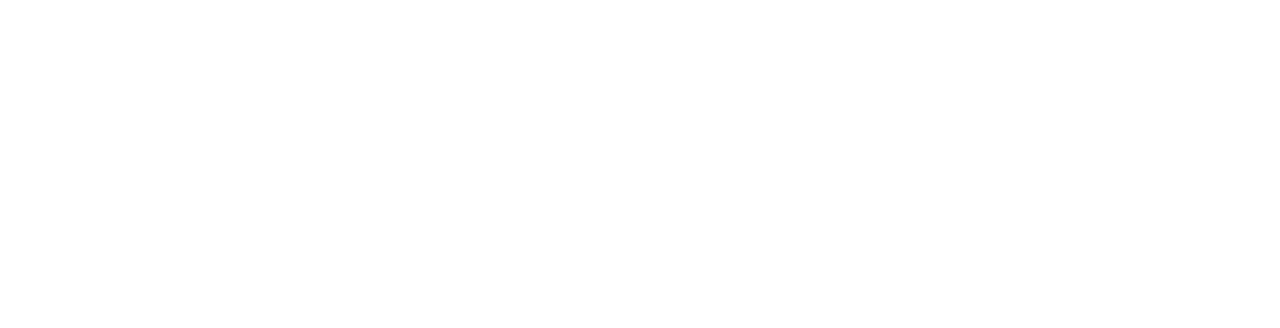
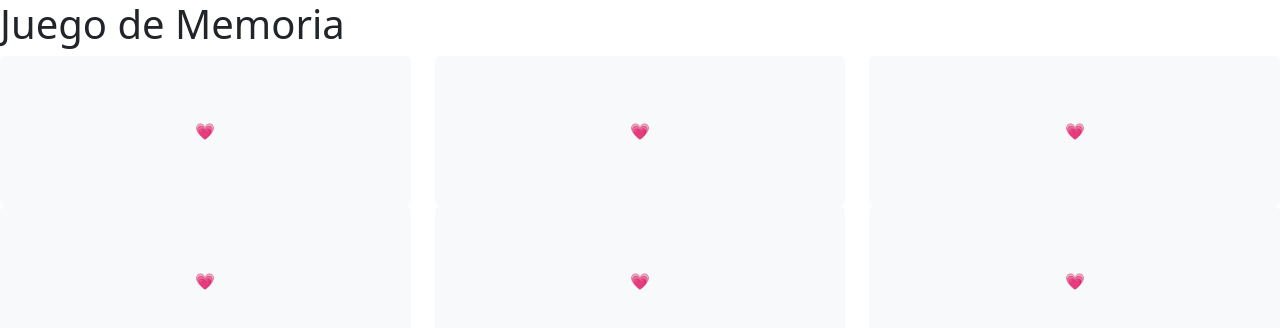
Before and after one commit to ulima-pw/2024-0_2-memoria_react, a React (Create React App) app: page / in a window 1280 px wide. Shown: the top 328 px of the page. Built offline with nearby package versions, Linux system fonts and the light colour scheme.

Commit message:
UI terminada

```diff
--- a/package.json
+++ b/package.json
@@ -6,6 +6,7 @@
     "@testing-library/jest-dom": "^5.17.0",
     "@testing-library/react": "^13.4.0",
     "@testing-library/user-event": "^13.5.0",
+    "bootstrap": "^5.3.2",
     "react": "^18.2.0",
     "react-dom": "^18.2.0",
     "react-scripts": "5.0.1",
--- a/src/MemoriaPage.jsx
+++ b/src/MemoriaPage.jsx
@@ -1,5 +1,10 @@
+import Tablero from "./components/Tablero"
+
 const MemoriaPage = () => {
-
+    return <div>
+        <h1>Juego de Memoria</h1>
+        <Tablero />
+    </div>
 }
 
 export default MemoriaPage
--- /dev/null
+++ b/src/components/Casilla.jsx
@@ -0,0 +1,9 @@
+const Casilla = () => {
+    return <div className="col">
+        <button className="btn btn-light" type="button">
+            &#128151;
+        </button>
+    </div>
+}
+
+export default Casilla
--- /dev/null
+++ b/src/components/Fila.jsx
@@ -0,0 +1,11 @@
+import Casilla from "./Casilla"
+
+const Fila = () => {
+    return <div className="row">
+        <Casilla />
+        <Casilla />
+        <Casilla />
+    </div>
+}
+
+export default Fila
--- /dev/null
+++ b/src/components/Tablero.jsx
@@ -0,0 +1,10 @@
+import Fila from "./Fila"
+
+const Tablero = () => {
+    return <div>
+        <Fila />
+        <Fila />
+    </div>
+}
+
+export default Tablero
--- a/src/index.css
+++ b/src/index.css
@@ -11,3 +11,10 @@
   font-family: source-code-pro, Menlo, Monaco, Consolas, 'Courier New',
     monospace;
 }
+
+button {
+  width: 100%;
+  height: 150px;
+  margin-top: 10px;
+  margin-bottom: 10px;
+}
--- a/src/index.js
+++ b/src/index.js
@@ -2,6 +2,7 @@
 import ReactDOM from 'react-dom/client';
 import App from './App';
 import './index.css';
+import 'bootstrap/dist/css/bootstrap.min.css'
 
 
 const root = ReactDOM.createRoot(document.getElementById('root'));
```
Also changed, not shown: 1 other file (tests, documents, lock files or other folders).
